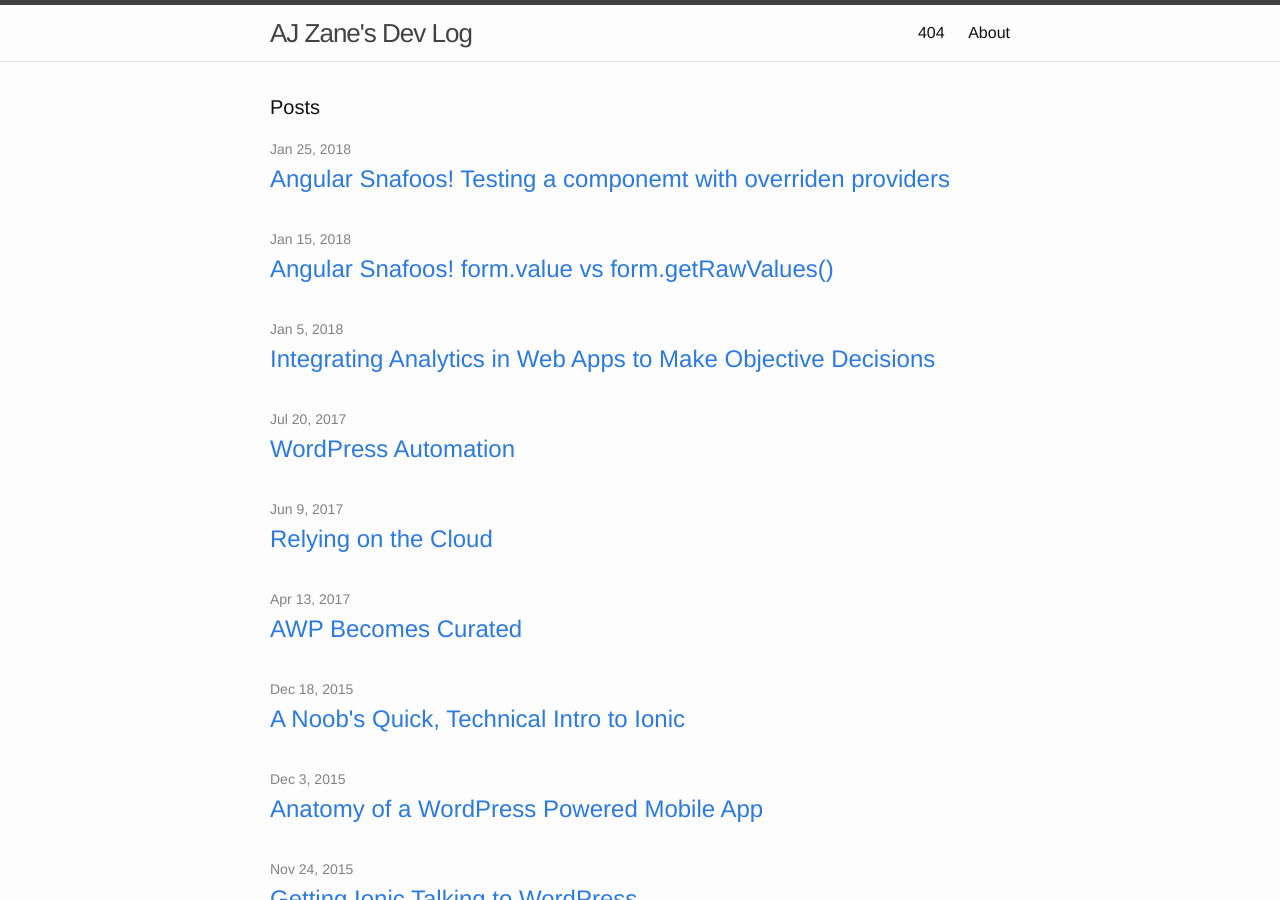
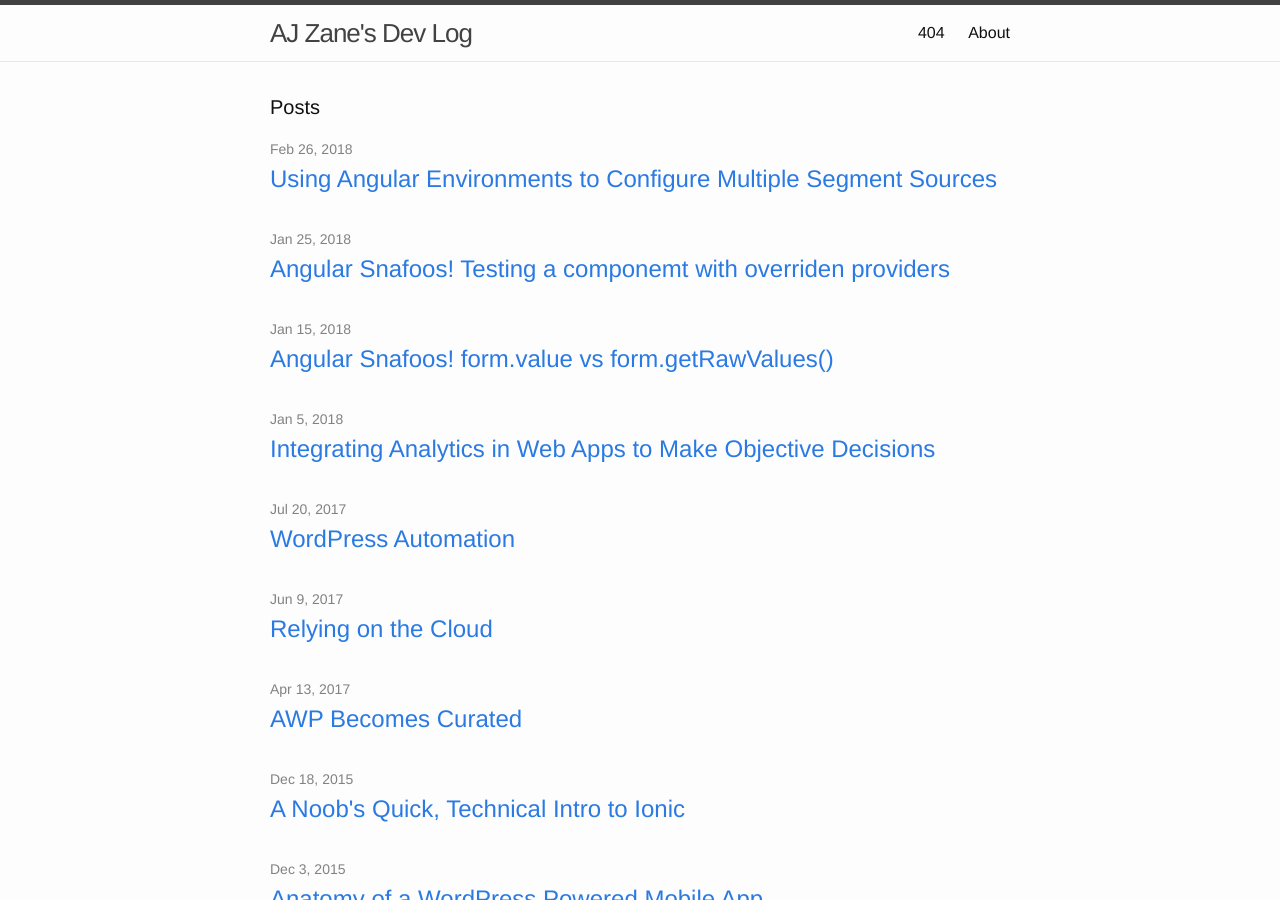
Before and after one commit to azanebrain/azanebrain.github.io, a Jekyll site: the page built from index.html, in a window 1280 px wide and 900 px high. Built offline with Jekyll 4.4.1, drawn with Linux system fonts in a browser that asks for light colours.

Commit message:
Article: Using Angular Environments to Configure Multiple Segment Sources

```diff
--- a/_posts/2018-01-05-integrating-analytics-in-web-apps.markdown
+++ b/_posts/2018-01-05-integrating-analytics-in-web-apps.markdown
@@ -11,3 +11,7 @@ This series explores the benefits of acquiring analytic data from your Angular w
 ## [Part 1: Incorporating Segment in an Angular App](https://medium.com/@VeyoTech/veyo-technology-incorporating-segment-in-an-angular-app-e534416d04d7)
 
 Segment is an awesome, non-opinionated tool that let's you move analytic data around to any service without deploying code changes. This article explores the basics of hooking it up into an existing Angular application.
+
+## [Part 2: Using Angular Environments to Configure Multiple Segment Sources](https://medium.com/veyotech/using-angular-environments-to-configure-multiple-segment-sources-3e4ce6897a3)
+
+In this part, I share how, using Angular CLI's environments feature, you can configure you analytics to separate data for different use cases, such as separating Development and Production data.
--- /dev/null
+++ b/_posts/2018-02-26-using-angular-environments-to-configure-multiple-segment-sources.markdown
@@ -0,0 +1,9 @@
+---
+layout: post
+title: "Using Angular Environments to Configure Multiple Segment Sources"
+date: 2018-02-26
+categories: "analytics"
+tags: ["analytics", "angular", "segment", "JavaScript", "typescript", "web app"]
+---
+
+I've just wrapped up the second article in my Integrating Analytics in Web Apps series! Check it out on the [Veyo Tech Blog](https://medium.com/veyotech/using-angular-environments-to-configure-multiple-segment-sources-3e4ce6897a3)
```
